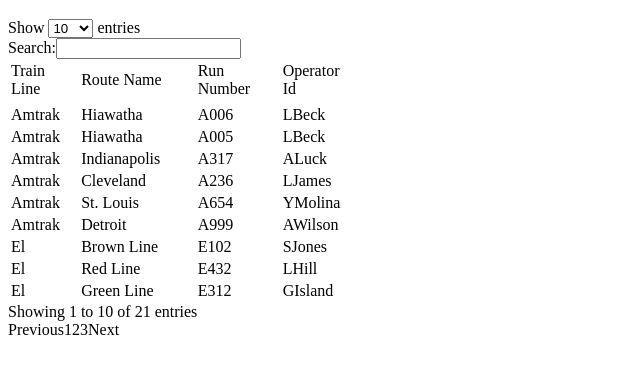
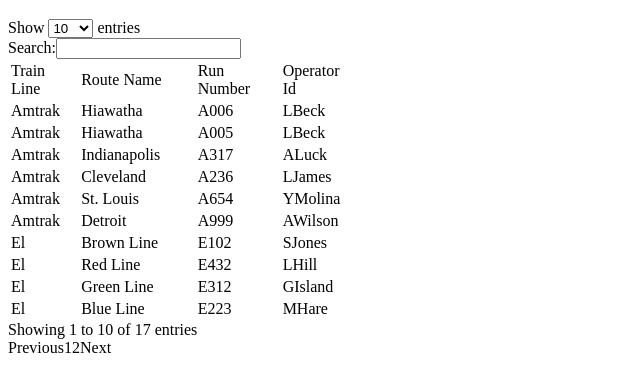
Before and after one commit to atomic-hedgehog/frontend, a plain HTML site: page resources/public/index.html in a window 1280 px wide. Shown: the part 61-452 px from the top of the page, without its empty margins (0-640 px from the left). Drawn offline with nearby package versions, Linux system fonts and the light colour scheme.

Commit message:
added filters for unique items and invalid train lines.  Filled in missing data values

```diff
--- a/resources/public/index.js
+++ b/resources/public/index.js
@@ -1,6 +1,41 @@
 $(document).ready(function() {
 
   var trainData = null;
+
+
+  var hashify = function(item){
+    var hash = "";
+    for (var key in item) {
+      if (item.hasOwnProperty(key)) {
+        hash += item[key];
+      }
+    }
+
+    return hash;
+  };
+
+  var mapProperties = function(item, f){
+    for (var key in item) {
+      if (item.hasOwnProperty(key)) {
+        item[key] = f(item[key]);
+      }
+    }
+
+    return item;
+  };
+
+  var filterTrainLines = function(data){
+    return data.filter(function(item){
+      //inArray returns -1 if the item is not present
+      return ($.inArray(item.trainLine, ["Metra", "Amtrak", "El"]) > -1);
+    });
+  };
+
+  var fixMissingData = function(trainDataItem){
+    return mapProperties(trainDataItem, function(property) {
+      return property === "" ? "unknown" : property;
+    });
+  }
 
   var trainCellTemplate = function(trainDataItemProperty) {
     return "<td>" + trainDataItemProperty + "</td>";
@@ -18,15 +53,30 @@
     return row + "</tr>";
   };
 
-  //load json data
+  var uniqueData = function(data) {
+
+    var uniqueData = [];
+    var uniqueItems = {};
+
+    $.each(data, function(index, item) {
+      uniqueItems[hashify(item)] = item;
+    });
+
+    for (var key in uniqueItems) {
+      if (uniqueItems.hasOwnProperty(key)) {
+        uniqueData.push(uniqueItems[key]);
+      }
+    }
+
+    return uniqueData;
+  };
+
   $.ajax({
     url:"exercise.json",
     success: function (response) {
-
-      trainData = response.data;
-
+      trainData = uniqueData(filterTrainLines(response.data));
       $.each(trainData, function(index, item) {
-        $(".body").append(trainRowTemplate(item));
+        $(".body").append(trainRowTemplate(fixMissingData(item)));
       });
       $("#data").dataTable();
       console.log("success");
```
Also changed, not shown: resources/public/index.html (+0 -2 lines).
